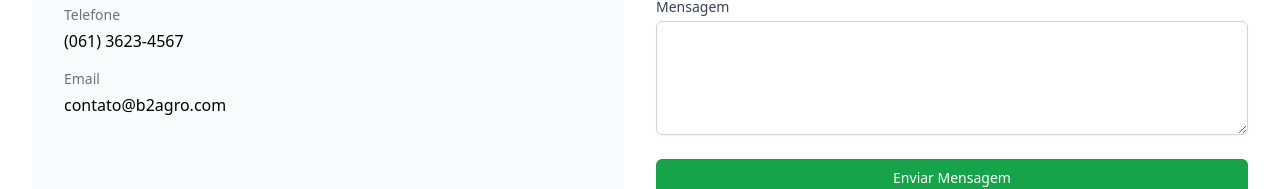
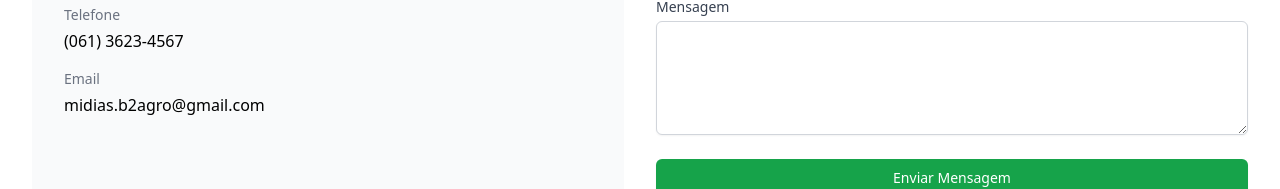
Before and after one commit to DiogoDemetrius/frontend-site-b2agro, a React (Vite) app: page /contato in a window 1280 px wide. Shown: the part 455-644 px from the top of the page. Built offline with nearby package versions, Linux system fonts and the light colour scheme.

Commit message:
att gmail

```diff
--- a/src/pages/Contato.tsx
+++ b/src/pages/Contato.tsx
@@ -60,7 +60,7 @@ const Contato = () => {
               </div>
               <div>
                 <h4 className="text-sm font-medium text-gray-500">Email</h4>
-                <p className="mt-1">contato@b2agro.com</p>
+                <p className="mt-1">midias.b2agro@gmail.com</p>
               </div>
             </div>
           </div>
```
